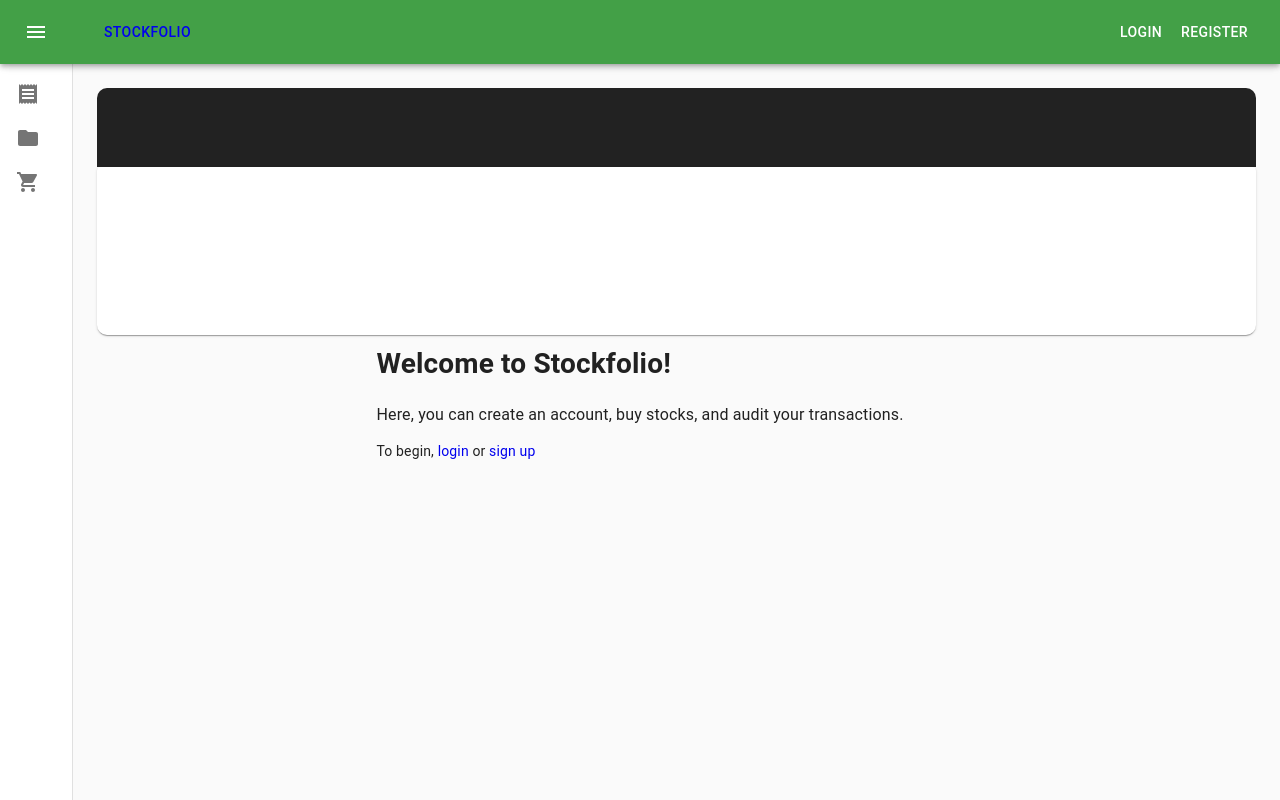
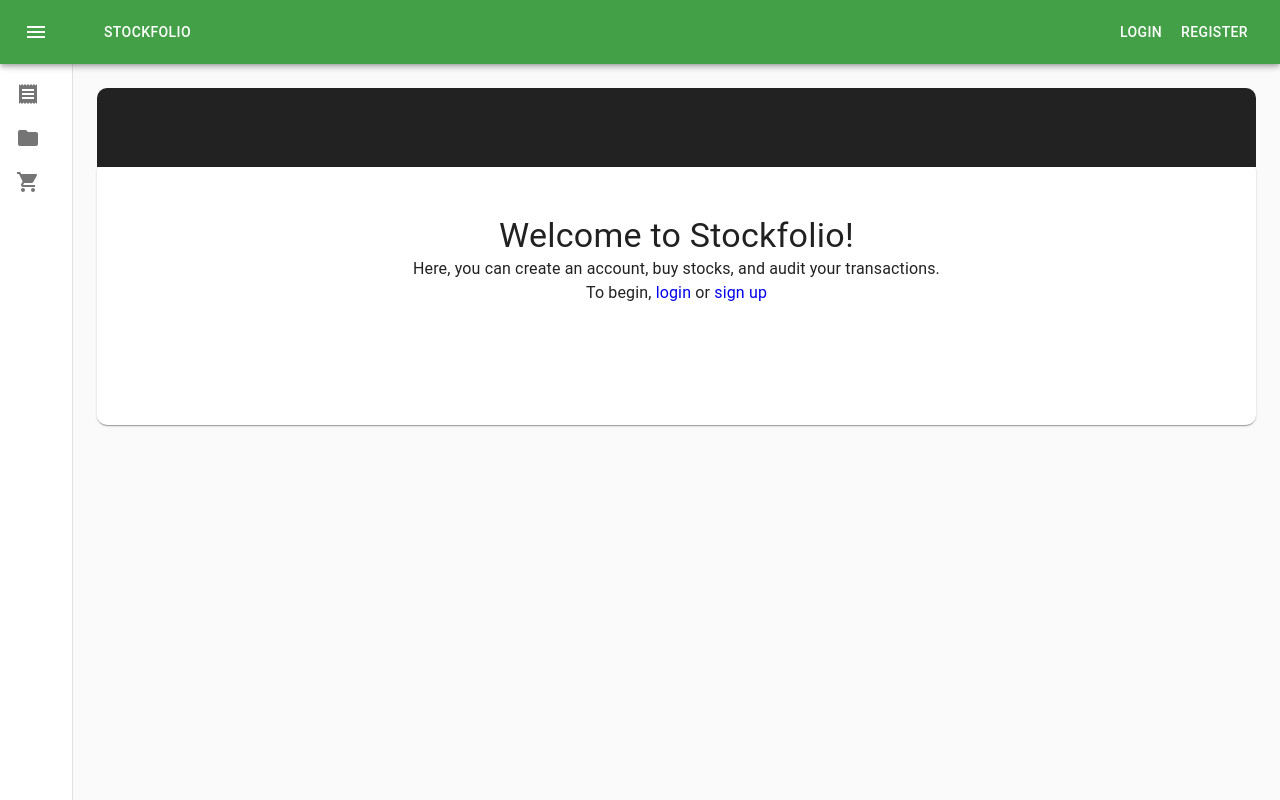
Before and after one commit to darrenzhang2000/stock-portfolio, a React (Create React App) app in the folder stock-portfolio-front-end/: page /components/Home in a window 1280 px wide. Built offline with nearby package versions, Linux system fonts and the light colour scheme.

Commit message:
added login redirect

```diff
--- a/stock-portfolio-front-end/src/components/Home.js
+++ b/stock-portfolio-front-end/src/components/Home.js
@@ -21,15 +21,12 @@ const Home = (props) => {
   const classes = useStyles()
   return (
     <Paper className={classes.paper}>
-      <div class="center">
-        <h1>Welcome to Stockfolio!</h1>
+        <Typography variant="h4">Welcome to Stockfolio!</Typography>
         <Typography>
           Here, you can create an account, buy stocks, and audit your
           transactions.
-      </Typography>
-        <p>To begin, <Link to="./Login">login</Link> or <Link to="./Register">sign up</Link> </p>
-        <p></p>
-      </div>
+        </Typography>
+        <Typography>To begin, <Link to="./Login">login</Link> or <Link to="./Register">sign up</Link> </Typography>
     </Paper>
   )
 }
--- a/stock-portfolio-front-end/src/components/MiniDrawer.js
+++ b/stock-portfolio-front-end/src/components/MiniDrawer.js
@@ -131,7 +131,7 @@ export default function MiniDrawer(props) {
 
                     <Typography variant="h6" noWrap style={{ flexGrow: 1 }}>
                         <Button>
-                            <Link to="/components/Home">Stockfolio</Link>
+                            <Link className="navlink" to="/components/Home">Stockfolio</Link>
                         </Button>
                     </Typography>
 
@@ -147,9 +147,7 @@ export default function MiniDrawer(props) {
 
                     {!isLoggedIn ?
                         <Button color="inherit">
-                            <Link className="navlink" to="/containers/Register">
-                                Register
-                        </Link>
+                            <Link className="navlink" to="/containers/Register">Register  </Link>
                         </Button>
                         : null}
                 </Toolbar>
--- a/stock-portfolio-front-end/src/containers/Login.js
+++ b/stock-portfolio-front-end/src/containers/Login.js
@@ -4,6 +4,7 @@ import axios from 'axios'
 import { addUserDispatch } from '../redux/reduxStore'
 import { connect } from 'react-redux'
 import { storePageName } from '../redux/actionCreators'
+import {Redirect} from 'react-router-dom'
 
 function validateEmail(email) {
     var re = /^(([^<>()\[\]\\.,;:\s@"]+(\.[^<>()\[\]\\.,;:\s@"]+)*)|(".+"))@((\[[0-9]{1,3}\.[0-9]{1,3}\.[0-9]{1,3}\.[0-9]{1,3}\])|(([a-zA-Z\-0-9]+\.)+[a-zA-Z]{2,}))$/;
@@ -65,10 +66,8 @@ class LoginContainer extends React.Component {
                         //add user to redux store
                         addUserDispatch({ email: this.state.email, balance: 5000 })
 
-                        alert("Login Successful!")
                         //pass user to login
                         this.props.setUser(this.state.email)
-                        //redirect to home page
                     }
                 })
         }
@@ -84,6 +83,10 @@ class LoginContainer extends React.Component {
     render() {
         this.props.location ? console.log(this.props.location.state.msg) : console.log('nothing')
 
+        if(this.props.isLoggedIn){
+            return <Redirect to="/components/home"/>
+        }
+
         return <Login
             errors={this.state.errors}
             changeEmailHandler={this.changeEmailHandler}
@@ -92,6 +95,10 @@ class LoginContainer extends React.Component {
     }
 }
 
+const mapStateToProps = (state) => ({
+    isLoggedIn: state.userReducer.email != ""
+})
+
 const mapDispatchToProps = { addUserDispatch, storePageName }
 
-export default connect(null, mapDispatchToProps)(LoginContainer)
+export default connect(mapStateToProps, mapDispatchToProps)(LoginContainer)
```
